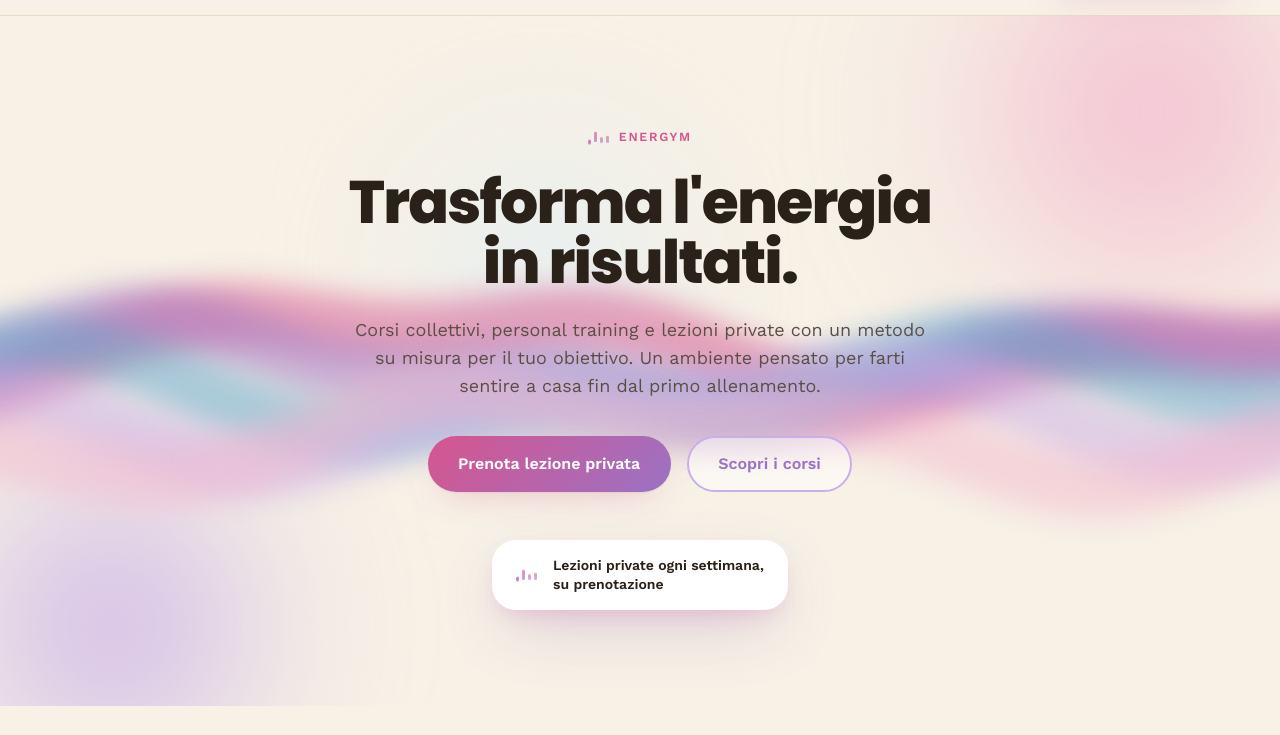
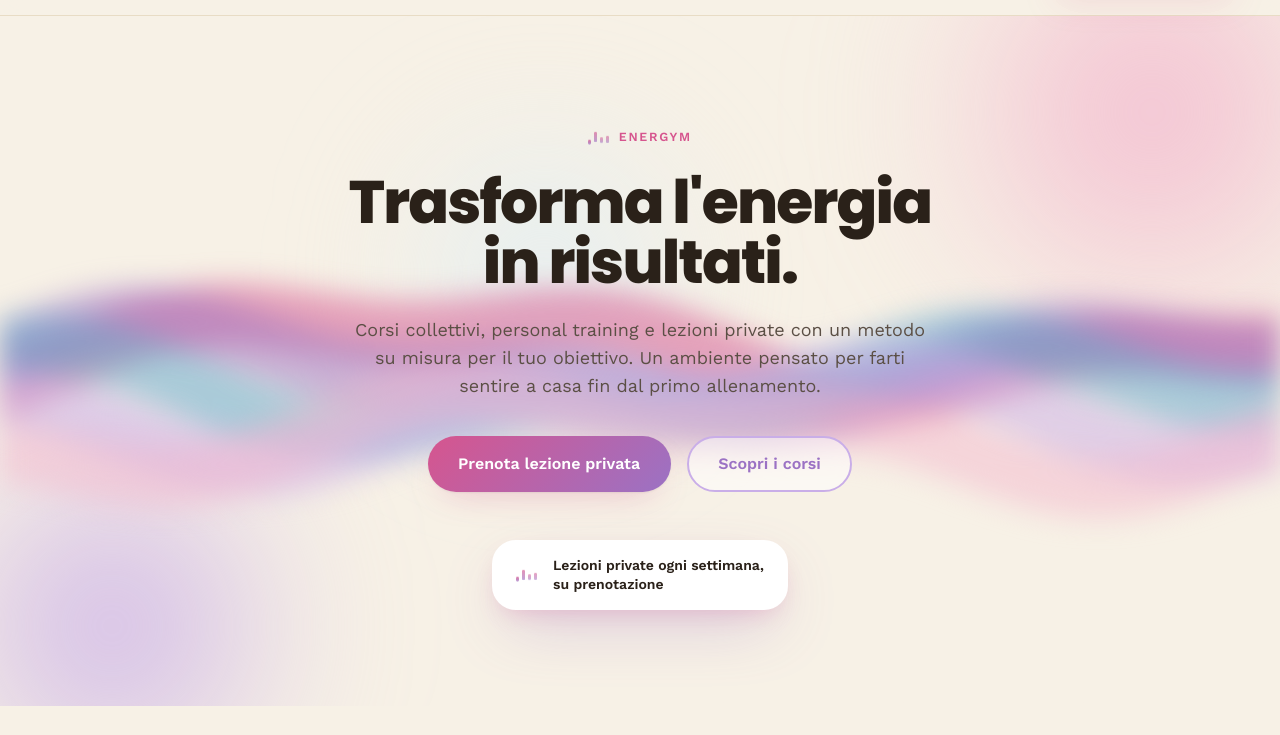
Before and after one commit to energymgenzano/energym-sito, a website: page index.html in a window 1280 px wide. Shown: the part 65-800 px from the top of the page. Drawn offline with nearby package versions, Linux system fonts and the light colour scheme; animation ran at ten frames a second.

Commit message:
Add files via upload

```diff
--- a/index.html
+++ b/index.html
@@ -255,7 +255,7 @@
   .hero-blobs span.b2{ width:26rem; height:26rem; bottom:-8rem; left:-6rem; background:radial-gradient(circle,#C9AEE8 0%, transparent 70%); }
   .hero-blobs span.b3{ width:20rem; height:20rem; top:6rem; left:30%; background:radial-gradient(circle,#DCEEF7 0%, transparent 70%); }
 
-  #hero-wave{ pointer-events:none; }
+  #hero-wave{ pointer-events:none; filter:blur(14px); }
 
   /* ---------- Image treatment ---------- */
   .img-treated{ position:relative; overflow:hidden; }
@@ -295,7 +295,7 @@
     position:absolute; top:50%; transform:translateY(-50%); z-index:10;
     width:2.25rem; height:2.25rem;
     display:flex; align-items:center; justify-content:center;
-    background:none; border:none; color:#C9B99A;
+    background:none; border:none; color:#8A7D6F;
     filter:drop-shadow(0 2px 4px rgba(42,33,25,.25));
     transition:transform .25s var(--ease-spring), color .2s var(--ease-out), opacity .2s var(--ease-out);
   }
@@ -1548,10 +1548,6 @@ Ma quello che rende davvero speciale Energym è l'ambiente: familiare, inclusivo
 
     function drawWaves(time){
       ctx.clearRect(0, 0, w, h);
-      // Su schermi stretti lo stesso raggio di sfocatura "scompare" visivamente di
-      // più (perché il canvas ha una risoluzione interna più alta per via del dpr):
-      // lo aumentiamo leggermente sotto i 640px per un risultato coerente col desktop.
-      ctx.filter = 'blur(' + (w < 640 ? 20 : 14) + 'px)';
       ctx.globalAlpha = 0.5;
       const midY = h * 0.48;
       // Disegna un po' oltre i bordi del canvas: così l'estremità aperta della linea
```
